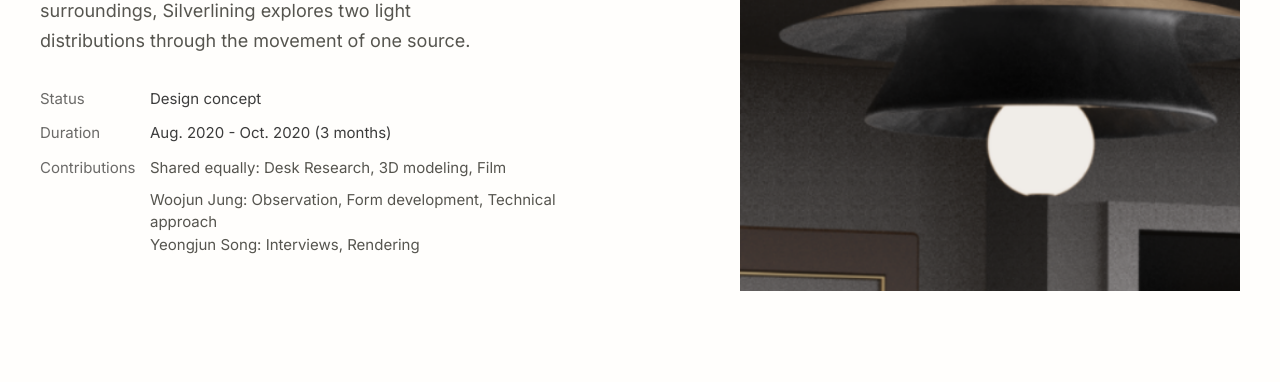
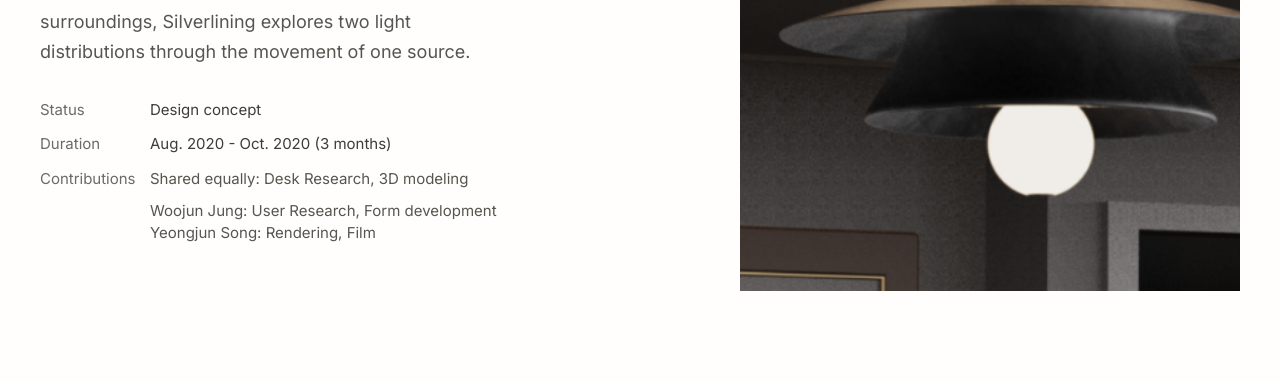
Before and after one commit to woojoonjung/woojoonjung.github.io, a plain HTML site: page project-silverlining.html in a window 1280 px wide. Shown: the part 418-800 px from the top of the page. Drawn offline with Linux system fonts and the light colour scheme; a web font is replaced by a local one.

Commit message:
Update the CV and Silverlining contribution credits.
Co-authored-by: Cursor <cursoragent@cursor.com>

```diff
--- a/project-silverlining.html
+++ b/project-silverlining.html
@@ -39,11 +39,11 @@
             <dt>Contributions</dt>
             <dd class="project-contributions">
               <div>
-                <p>Shared equally: Desk Research, 3D modeling, Film</p>
+                <p>Shared equally: Desk Research, 3D modeling</p>
               </div>
               <div>
-                <p>Woojun Jung: Observation, Form development, Technical approach</p>
-                <p>Yeongjun Song: Interviews, Rendering</p>
+                <p>Woojun Jung: User Research, Form development</p>
+                <p>Yeongjun Song: Rendering, Film</p>
               </div>
             </dd>
           </div>
```
Also changed, not shown: 1 other file.
